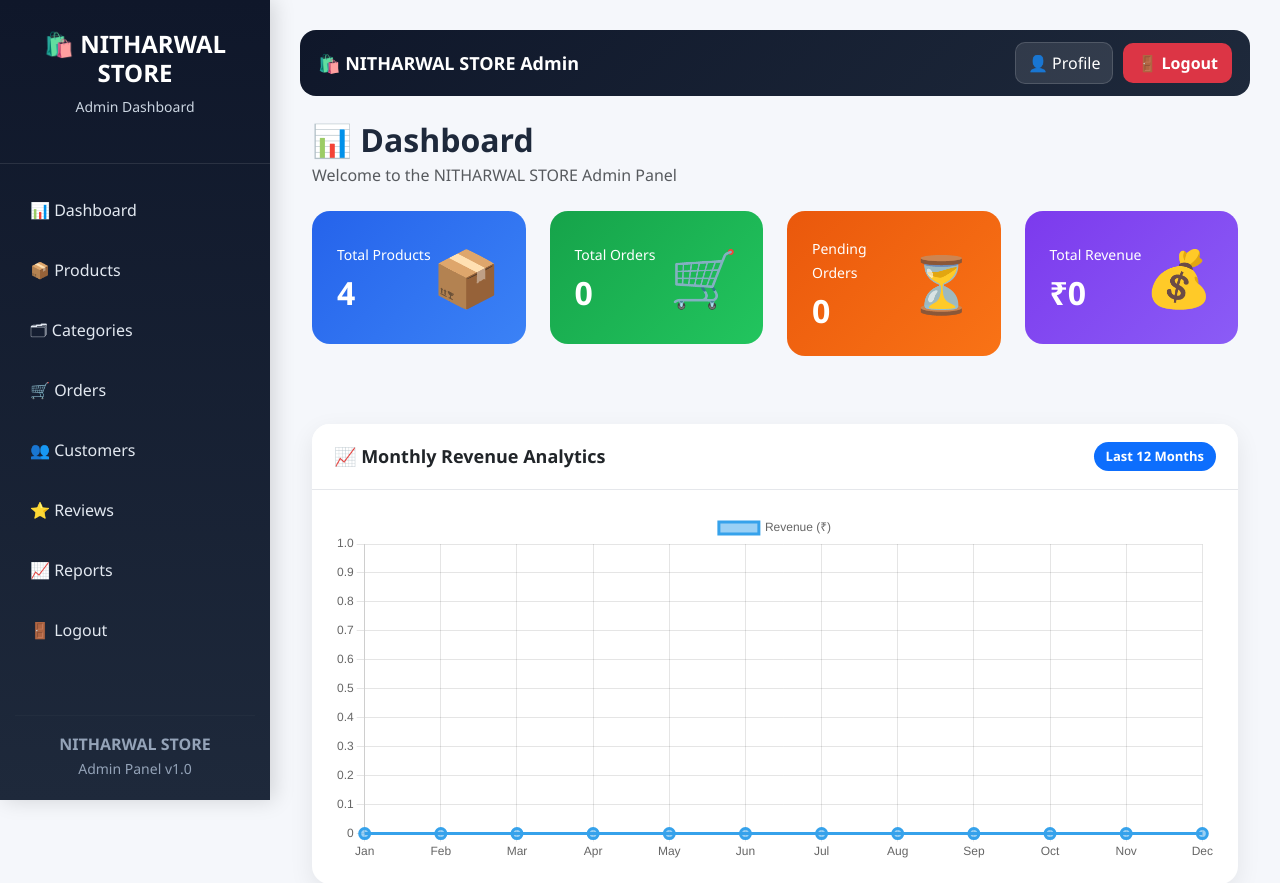
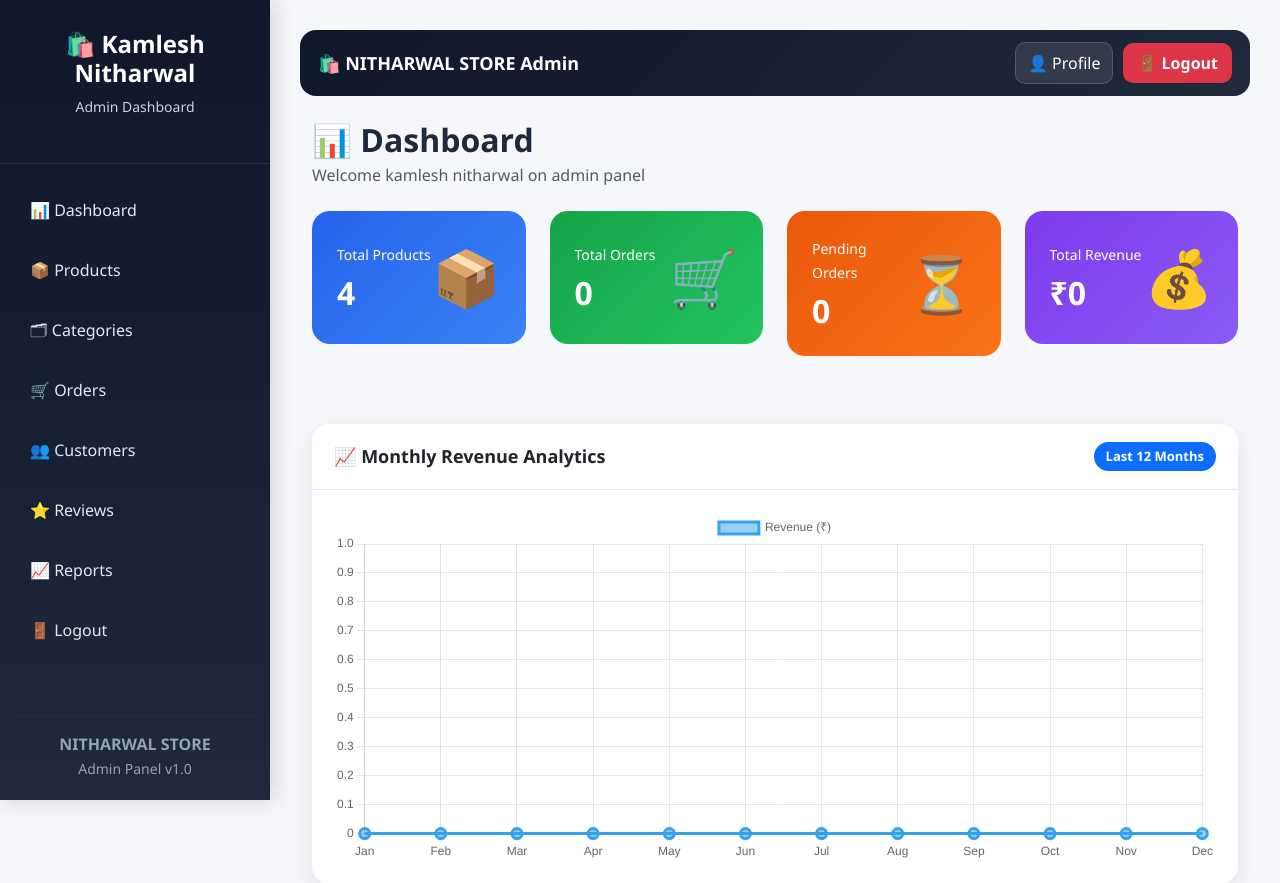
Before and after one commit to vijaychoudhary11/E-commerce, a Flask app: page /dashboard in a window 1280 px wide. Shown: the top 883 px of the page. Run offline with Flask 3, Linux system fonts and the light colour scheme; the visitor is signed in with stand-in values (Sample User, id 1); data comes from the database, SQL or seed files in the repository; data that the repository does not hold is empty.

Commit message:
Update sidebar name

```diff
--- a/templates/admin/dashboard.html
+++ b/templates/admin/dashboard.html
@@ -17,7 +17,7 @@ Dashboard
             </h2>
 
             <p class="text-muted mb-0">
-                Welcome to the NITHARWAL STORE Admin Panel
+                Welcome kamlesh nitharwal on admin panel
             </p>
 
         </div>
--- a/templates/admin/sidebar.html
+++ b/templates/admin/sidebar.html
@@ -7,7 +7,7 @@
     <div class="sidebar-header">
 
         <h3 class="logo">
-            🛍️ NITHARWAL STORE
+            🛍️ Kamlesh Nitharwal
         </h3>
 
         <p class="logo-subtitle">
```
